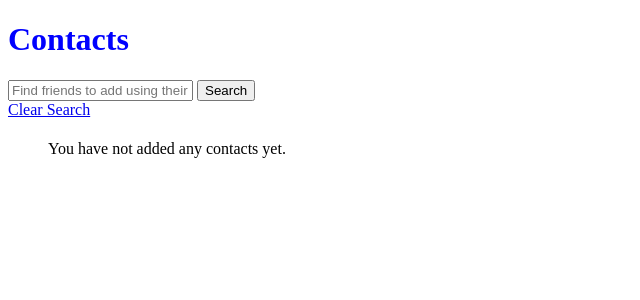
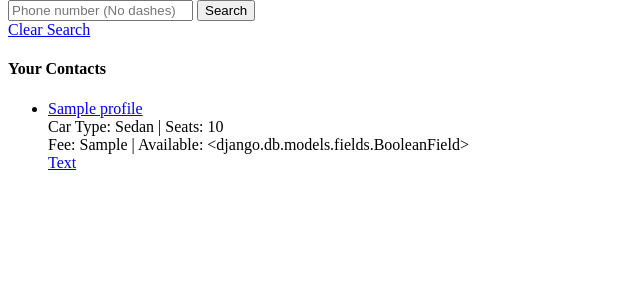
Before and after one commit to evanmkeith/TipTrip, a Django app: page /user/1/contacts/ in a window 1280 px wide. Shown: the part 26-326 px from the top of the page, without its empty margins (0-640 px from the left). Run offline with Django 4.2, Linux system fonts and the light colour scheme; a user stored in the database is signed in; tables that the repository leaves empty hold one stand-in row (values such as "Sample post").

Commit message:
made it so that a user can add contacts and view their contacts

```diff
--- a/main_app/models.py
+++ b/main_app/models.py
@@ -50,7 +50,7 @@ class Profile(models.Model):
     available = models.BooleanField
     bio = models.CharField(max_length=250, blank=True)
     created_at = models.DateTimeField(auto_now_add=True)
-    contacts = models.ForeignKey(User, related_name='user_contact', on_delete=models.PROTECT, blank=True, null=True)
+    contacts = models.ManyToManyField(User, related_name = "profile_contacts", blank=True)
     requests = models.ForeignKey(Request, on_delete=models.PROTECT, blank=True, null=True)
     ratings = models.ManyToManyField(Rating, blank=True)
 
--- a/main_app/templates/base.html
+++ b/main_app/templates/base.html
@@ -17,9 +17,9 @@
             <span> | </span>
             <a href="/requests">Requests</a>
             <span> | </span>
-            <a href="user/{{user.id}}/contacts">Contacts</a>
+            <a href="{% url 'contacts' user.id %}">Contacts</a>
             <span> | </span>
-            <a href="/user/{{user.id}}">Profile</a>
+            <a href="{% url 'profile' user.id %}">Profile</a>
             <span> | </span>
             <a href="/rating/create">Add Rating</a>
             <span> | </span>
--- a/main_app/templates/contacts.html
+++ b/main_app/templates/contacts.html
@@ -1,11 +1,9 @@
 {% extends 'base.html' %}
 
 {% block content %}
-    <h1>Contacts</h1>
-
     <form>
         <div>
-            <input type="text" name="phone_number" placeholder="Find friends to add using their phone number (No dashes)"/>
+            <input type="text" name="phone_number" placeholder="Phone number (No dashes)"/>
             <input type="submit" value="Search" />
         </div>
         <a href="{% url 'contacts' user.pk %}">Clear Search</a>
@@ -14,11 +12,19 @@
     <h1>{{header}}</h1>
     {% for contact in contacts %}
         <p>{{contact.name}}</p>
+        <a href="{% url 'add_contact' user.pk contact.pk %}">Add</a>
     {% endfor %}
-
+    <h4>Your Contacts</h4>
     <ul>
-        {% for contact in profile.contacts.all %}
-            <li>{{contact.name}}</li>
+        {% for contact in contact_info %}
+            <li>
+                <a href="{% url 'profile' contact.pk %}">{{contact.name}}</a><br>
+                <span>Car Type: {{contact.vehicle_type}} |</span>
+                <span>Seats: {{contact.num_seats}}</span><br>
+                <span>Fee: {{contact.fee}} |</span>
+                <span>Available: {{contact.available}}</span><br>
+                <a href="sms:{{contact.phone_number}}">Text</a>
+            </li>
         {% empty %}
             <div>You have not added any contacts yet.</div>
         {% endfor %}
--- a/main_app/urls.py
+++ b/main_app/urls.py
@@ -11,6 +11,7 @@ urlpatterns = [
     path('rating/create', views.Rating.as_view(), name="rating"),
     path('requests/', views.Requests.as_view(), name="requests"),
     path('user/<int:pk>/contacts/', views.Contacts.as_view(), name="contacts"),
+    path('user/<int:pk>/contacts/add/<int:id>', views.Add_Contact, name="add_contact"),
     path('login/', views.login_view, name="login"),
     path('logout/', views.logout_view, name="logout"),
     path('signup/', views.signup_view, name="signup"),
--- a/main_app/views.py
+++ b/main_app/views.py
@@ -84,7 +84,24 @@ class Contacts(TemplateView):
         if phone_number != None:
             context["contacts"] = Profile.objects.filter(phone_number__icontains=phone_number)
             context["header"] = f'Searching for {phone_number}'
+
+        context["user_profile"] = Profile.objects.get(pk=self.request.user.pk)
+
+
+        context["contact_info"] = []
+
+        for contact in context["user_profile"].contacts.all():
+            context["contact_info"].append(Profile.objects.get(pk = contact.pk))
+
         return context
+
+def Add_Contact(request, pk, id):
+    user_contacts = Profile.objects.get(pk=pk)
+    contact = User.objects.get(pk=id)
+    user_contacts.contacts.add(contact)
+    user_contacts.save()
+
+    return HttpResponseRedirect('/user/'+str(pk)+'/contacts')
 
 def signup_view(request):
     if request.method == 'POST':
```
Also changed, not shown: main_app/migrations/0003_remove_profile_contacts_profile_contacts.py (added).
